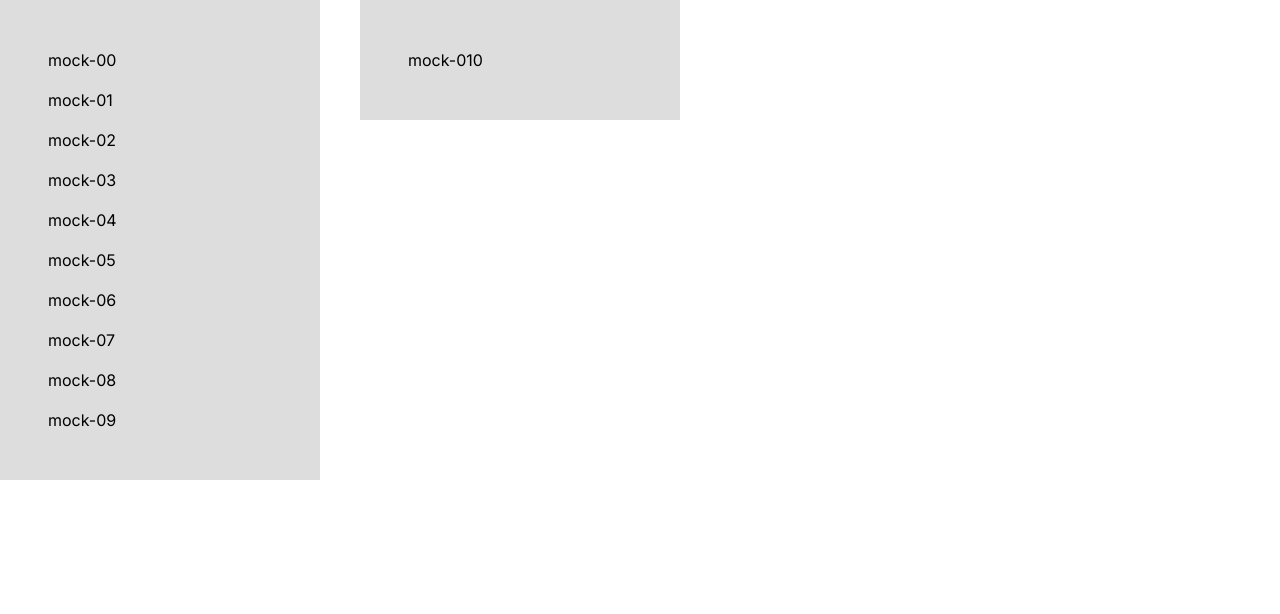
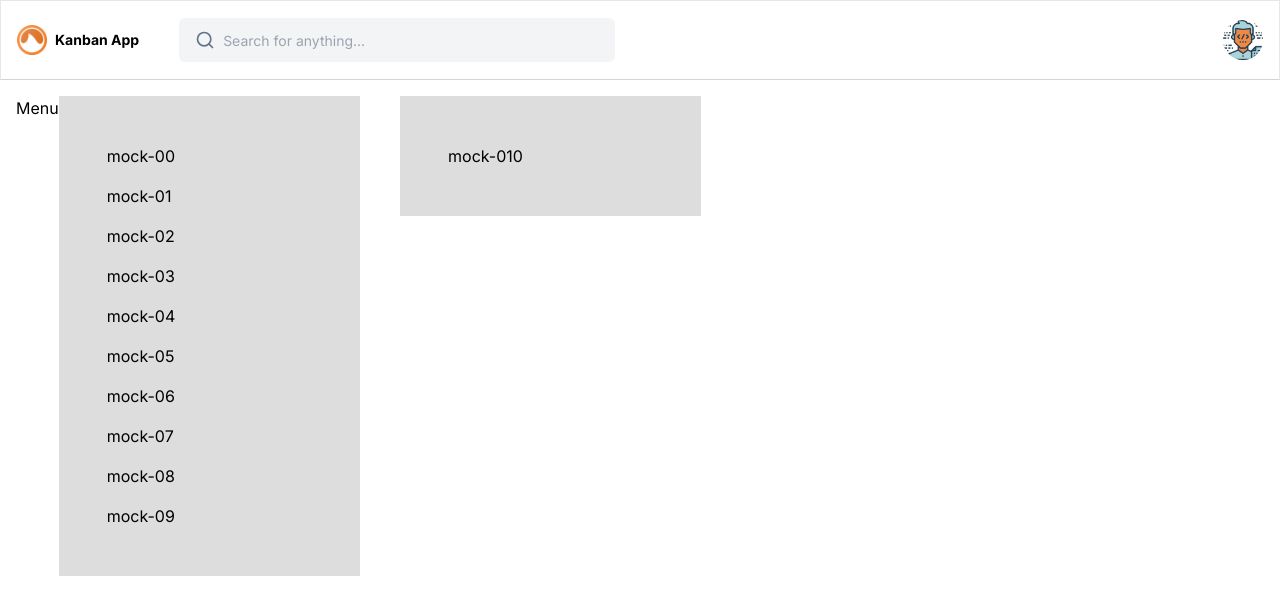
Before and after one commit to murilio/kanban-app, a Next.js app: page / in a window 1280 px wide. Shown: the top 614 px of the page. Built offline with nearby package versions, Linux system fonts and the light colour scheme.

Commit message:
chore: Estruturando o layout da aplicação

```diff
--- a/src/app/layout.tsx
+++ b/src/app/layout.tsx
@@ -1,5 +1,6 @@
 import type { Metadata } from "next";
 import { Inter } from "next/font/google";
+import { Header } from "./components/Header";
 import "./globals.css";
 
 const inter = Inter({ subsets: ["latin"] });
@@ -12,7 +13,15 @@ export const metadata: Metadata = {
 export default function RootLayout({ children, }: Readonly<{ children: React.ReactNode; }>) {
   return (
     <html lang="pt-br">
-      <body className={inter.className}>{children}</body>
+      <body className={inter.className}>
+        <Header />
+        <div className="flex p-4">
+          <nav>Menu</nav>
+          <main className="grow">
+            {children}
+          </main>
+        </div>
+      </body>
     </html>
   );
 }
--- a/src/app/page.tsx
+++ b/src/app/page.tsx
@@ -78,16 +78,26 @@ export default function Home() {
                   {item.map((ch, iCh) => (
                     <div key={ch.id}>
                       <Draggable draggableId={ch.id} index={iCh}>
-                        {(provided, snapshot) => (
+                        {(provided, snapshot) => {
+                          console.log('@@@@@@', provided.dragHandleProps)
+                          const styleDragging = {
+                            backgroundColor: 'blue',
+                            transform: 'rotate(45deg)!important',
+                            ...provided.draggableProps.style,
+                          }
+
+                          return (
                             <div
                               ref={provided.innerRef}
                               className='p-2'
                               {...provided.draggableProps}
                               {...provided.dragHandleProps}
+                              style={snapshot.isDragging ? styleDragging : { ...provided.draggableProps.style }}
                             >
                               <h4>{ch.content}</h4>
                             </div>
-                        )}
+                          )
+                        }}
                       </Draggable>
                     </div>
                   ))}
```
Lines whose indentation alone changed are shown as unchanged.
